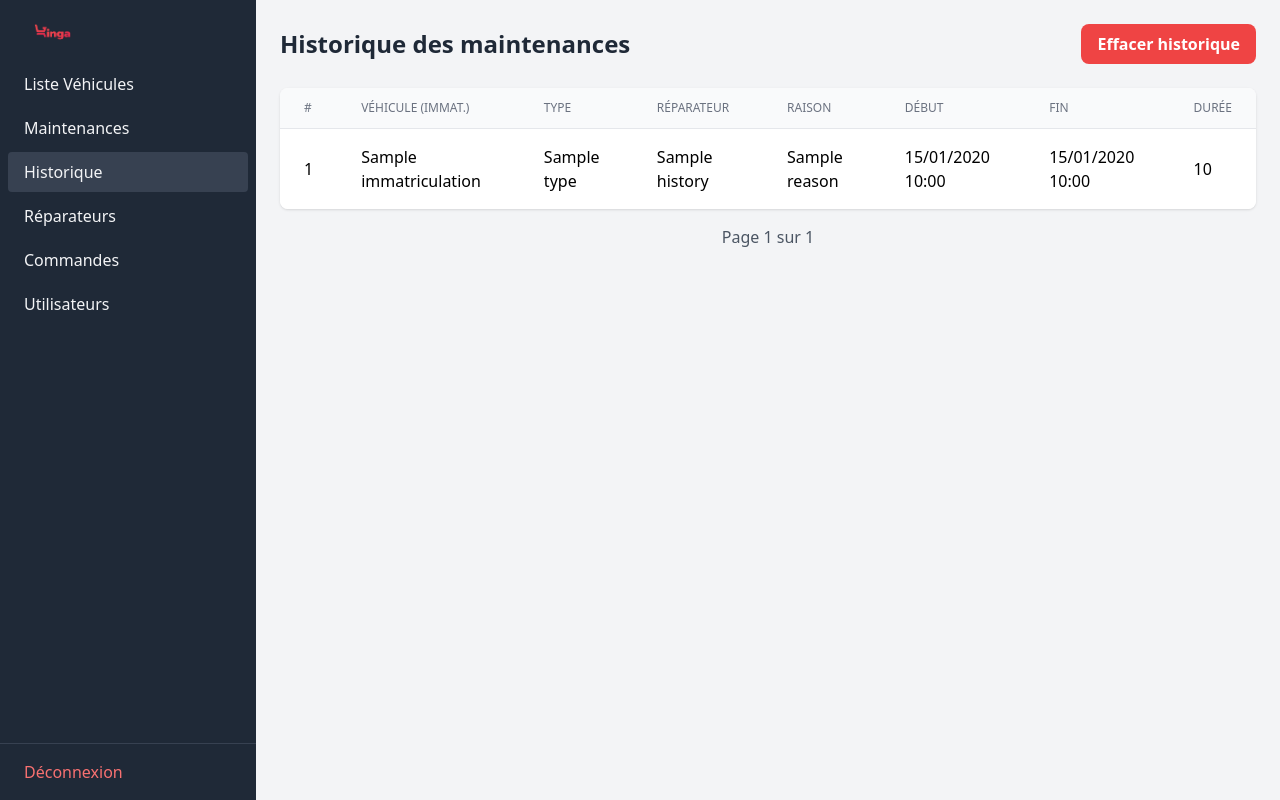
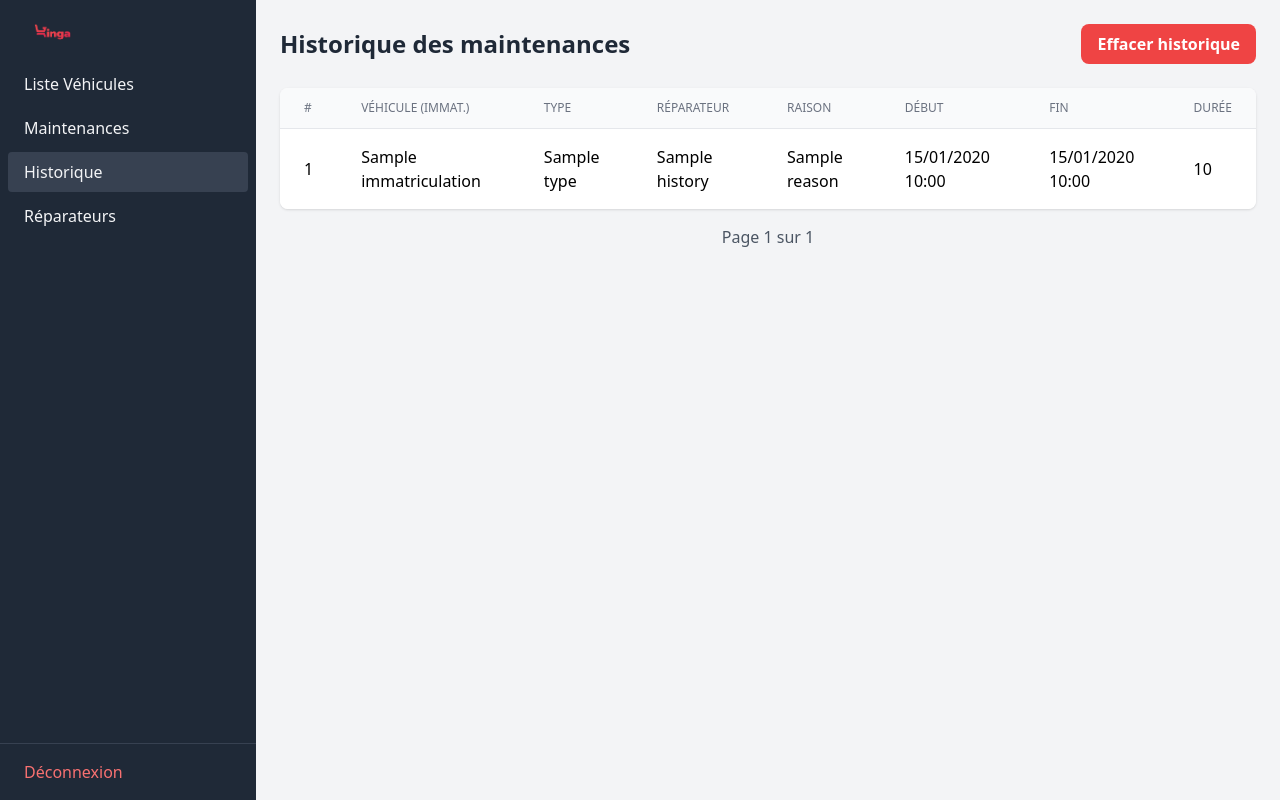
Before and after one commit to HFI80Z/Kinga, a PHP site: template src/views/maintenance/history.php in a window 1280 px wide. Run offline with PHP 8.4, Linux system fonts and the light colour scheme; the template is opened without the code that fills it: most values are stand-ins (such as "Sample title", 1, 10 or a date in 2020); some libraries are stand-ins or nearby versions.

Commit message:
suppression de commandes et utilisateurs dans le pannel admin

```diff
--- a/src/views/maintenance/history.php
+++ b/src/views/maintenance/history.php
@@ -28,14 +28,6 @@
       <a href="/admin/repairers"
          class="block px-4 py-2 rounded hover:bg-gray-700">
         Réparateurs
-      </a>
-      <a href="/admin/orders"
-         class="block px-4 py-2 rounded hover:bg-gray-700">
-        Commandes
-      </a>
-      <a href="/admin/users"
-         class="block px-4 py-2 rounded hover:bg-gray-700">
-        Utilisateurs
       </a>
     </nav>
     <div class="px-6 py-4 border-t border-gray-700">
```
